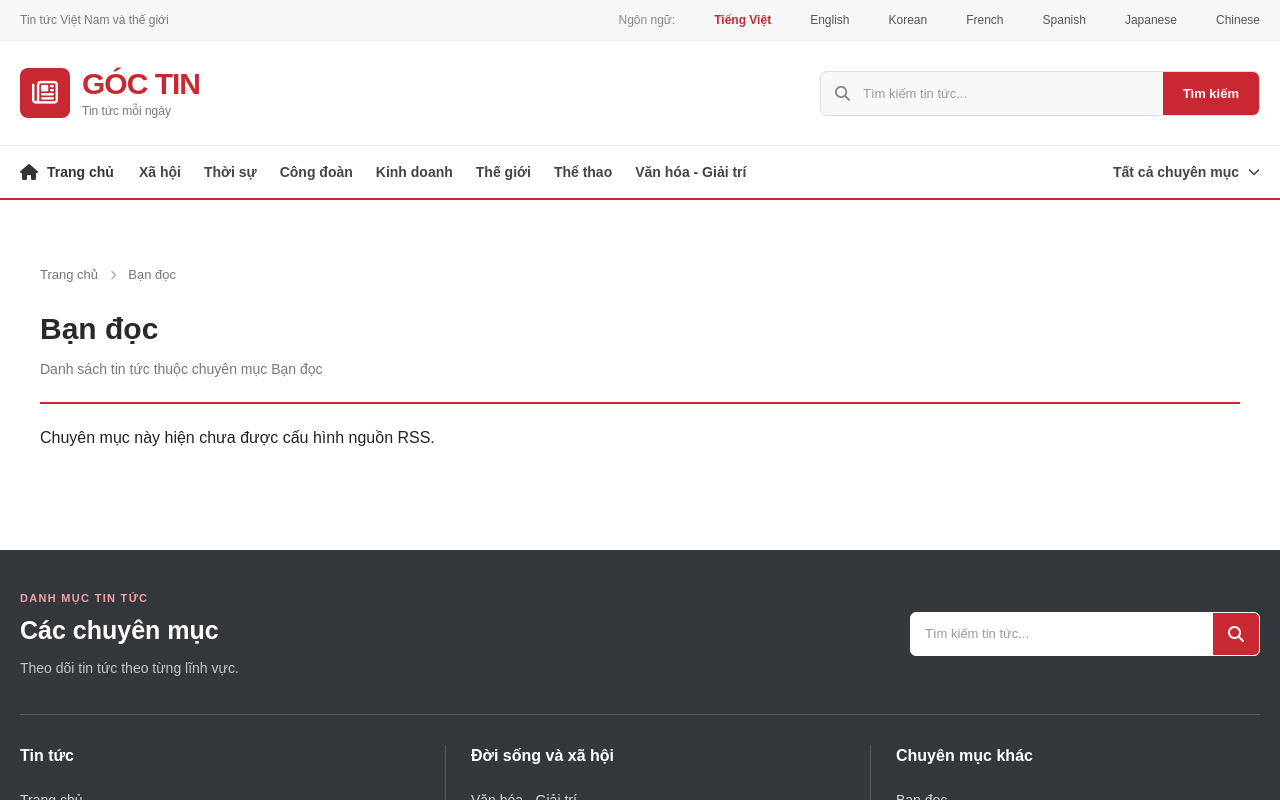
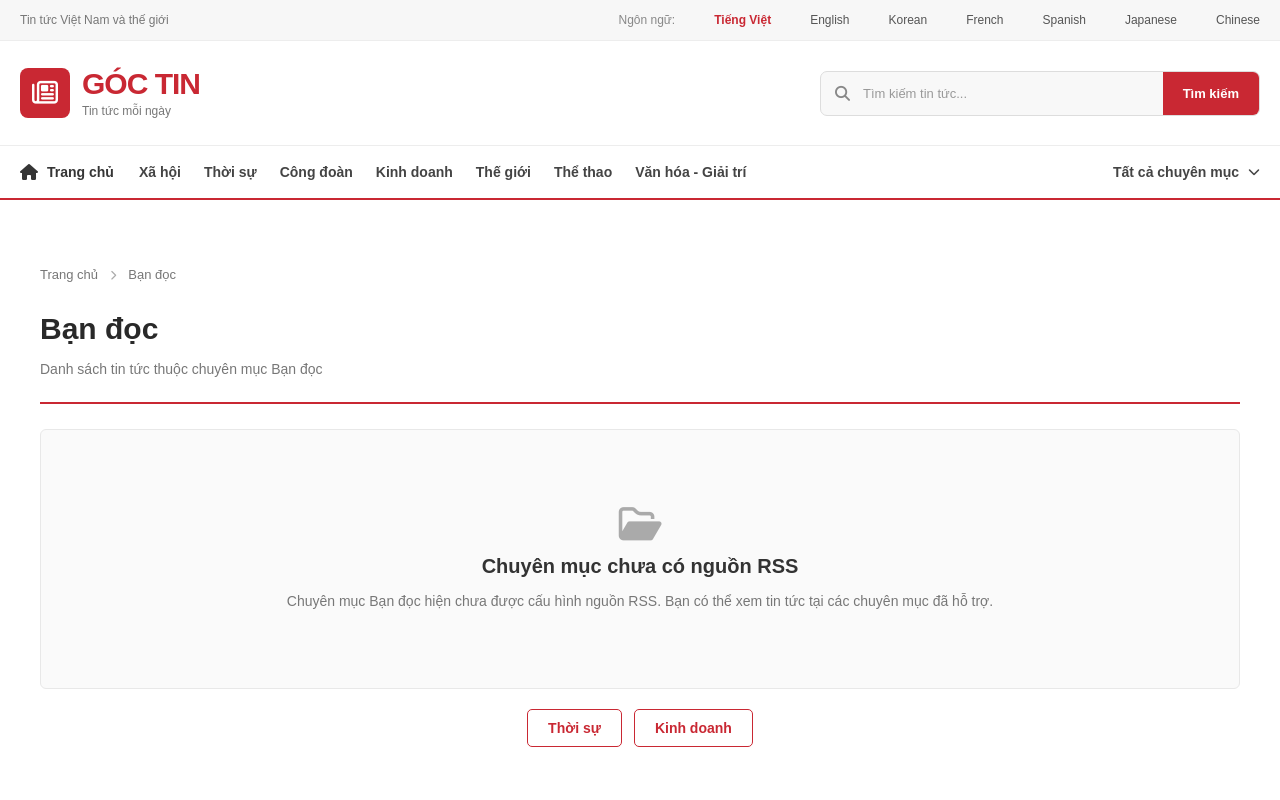
Before and after one commit to danghau2512/nguoi-lao-dong-news, a React (Vite) app: page /chuyen-muc/ban-doc in a window 1280 px wide. Shown: the top 800 px of the page. Built offline with nearby package versions, Linux system fonts and the light colour scheme; some icons are missing.

Commit message:
Hoàn thiện thông báo chuyên mục chưa có RSS và danh sách trống

```diff
--- a/src/components/NewsStatus.tsx
+++ b/src/components/NewsStatus.tsx
@@ -3,6 +3,7 @@ import './NewsStatus.css'
 
 type NewsStatusProps = {
     type: 'loading' | 'error' | 'empty'
+    title?: string
     message?: string
 }
 
@@ -45,6 +46,23 @@ export default function NewsStatus(props: NewsStatusProps) {
         )
     }
 
+    let emptyTitle = 'Chưa có bài viết'
+    let emptyMessage = 'Hiện tại chưa có tin tức để hiển thị.'
+
+    if (
+        props.title !== undefined &&
+        props.title.trim() !== ''
+    ) {
+        emptyTitle = props.title
+    }
+
+    if (
+        props.message !== undefined &&
+        props.message.trim() !== ''
+    ) {
+        emptyMessage = props.message
+    }
+
     return (
         <div className="news-status" role="status">
             <i
@@ -52,9 +70,9 @@ export default function NewsStatus(props: NewsStatusProps) {
                 aria-hidden="true"
             ></i>
 
-            <h3>Chưa có bài viết</h3>
+            <h3>{emptyTitle}</h3>
 
-            <p>Hiện tại chưa có tin tức để hiển thị.</p>
+            <p>{emptyMessage}</p>
         </div>
     )
 }
--- a/src/pages/CategoryPage.css
+++ b/src/pages/CategoryPage.css
@@ -147,3 +147,40 @@
         font-size: 13px;
     }
 }
+
+.category-page-no-feed {
+    width: 100%;
+}
+
+.category-page-other-links {
+    display: flex;
+    justify-content: center;
+    flex-wrap: wrap;
+    gap: 12px;
+    margin-top: 20px;
+}
+
+.category-page-other-links a {
+    display: inline-flex;
+    align-items: center;
+    justify-content: center;
+    padding: 10px 20px;
+    border: 1px solid #c92833;
+    border-radius: 5px;
+    color: #c92833;
+    font-size: 14px;
+    font-weight: 600;
+    text-decoration: none;
+}
+
+.category-page-other-links a:hover {
+    background-color: #c92833;
+    color: white;
+}
+
+@media (max-width: 560px) {
+    .category-page-other-links a {
+        padding: 9px 16px;
+        font-size: 13px;
+    }
+}
--- a/src/pages/CategoryPage.tsx
+++ b/src/pages/CategoryPage.tsx
@@ -54,7 +54,13 @@ function CategoryNewsList(props: CategoryNewsListProps) {
     }
 
     if (articles.length === 0) {
-        return <NewsStatus type="empty" />
+        return (
+            <NewsStatus
+                type="empty"
+                title="Chuyên mục chưa có bài viết"
+                message="Nguồn RSS đã được tải thành công nhưng hiện chưa có bài viết nào để hiển thị."
+            />
+        )
     }
 
     return (
@@ -131,9 +137,23 @@ export default function CategoryPage() {
                         categorySlug={category.slug}
                     />
                 ) : (
-                    <p>
-                        Chuyên mục này hiện chưa được cấu hình nguồn RSS.
-                    </p>
+                    <div className="category-page-no-feed">
+                        <NewsStatus
+                            type="empty"
+                            title="Chuyên mục chưa có nguồn RSS"
+                            message={`Chuyên mục ${category.name} hiện chưa được cấu hình nguồn RSS. Bạn có thể xem tin tức tại các chuyên mục đã hỗ trợ.`}
+                        />
+
+                        <div className="category-page-other-links">
+                            <Link to="/chuyen-muc/thoi-su">
+                                Thời sự
+                            </Link>
+
+                            <Link to="/chuyen-muc/kinh-doanh">
+                                Kinh doanh
+                            </Link>
+                        </div>
+                    </div>
                 )}
             </div>
 
```
